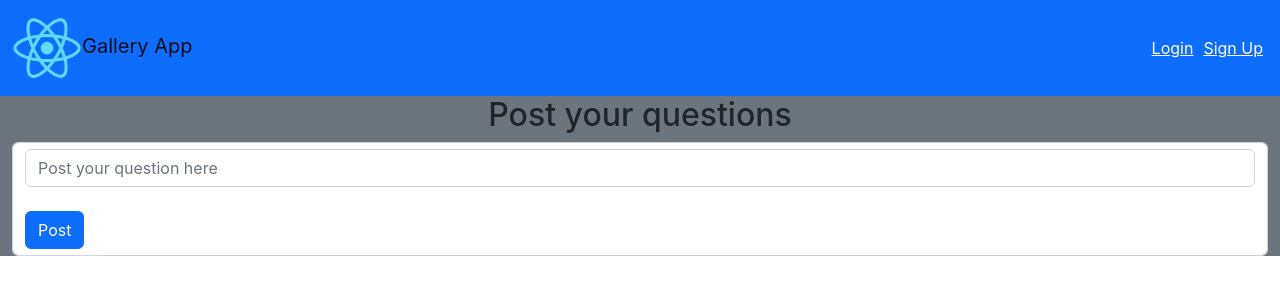
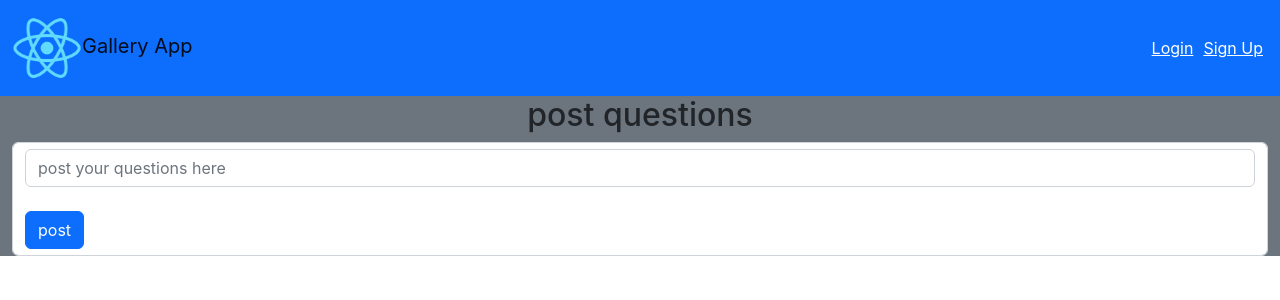
Before and after one commit to purusr/react-qna, a React (Create React App) app: page /question in a window 1280 px wide. Shown: the top 300 px of the page. Built offline with nearby package versions, Linux system fonts and the light colour scheme.

Commit message:
made changes

```diff
--- a/src/Createquestion.js
+++ b/src/Createquestion.js
@@ -1,15 +1,41 @@
 
-const Createquestion = ()=>{
-    return(
-        <div className="container-fluid bg-secondary ml-5">
-            <h2 className="text-center">Post your questions</h2>
-            <form className="form-control">
-             <input name='questionstring' className="form-control" type='text' placeholder="Post your question here"/>
-             <br/>
-             <button className="btn btn-primary align-middle" type="submit">Post</button>
-            </form>
-        </div>
-    )
-}
+import { useState } from 'react'
+import axios from 'axios'
+import { ToastContainer, toast } from "react-toastify"
+import 'react-toastify/dist/ReactToastify.css';
 
+
+const Createquestion = () => {
+
+  const [question, setQuestion] = useState()
+  const handlePost = (e) =>{
+    e.preventDefault()
+    axios.post('http://localhost:5000/Createquestion/63be25259287898b0ab008e0', { questionstring:question})
+      .then((res) => {
+        console.log(res.data)
+        toast('Post successfully');
+        setQuestion('')
+
+      })
+      .catch((error) => {
+        console.log(error)
+        toast(error.response.data.message)})
+
+  }
+  return (
+    <div className="container-fluid bg-secondary ml-5">
+      <ToastContainer />
+      <h2 className="text-center"> post questions</h2>
+      <form className="form-control">
+        <input onChange={(e) =>{setQuestion(e.target.value)}} value={question} className="form-control" type="text" placeholder="post your questions here" />
+        <br />
+
+        <button onClick={(e) => handlePost(e)} className='btn btn-primary align-middle' type='submit'>post</button>
+      </form>
+
+    </div>
+  )
+
+
+  }
 export default Createquestion
```
